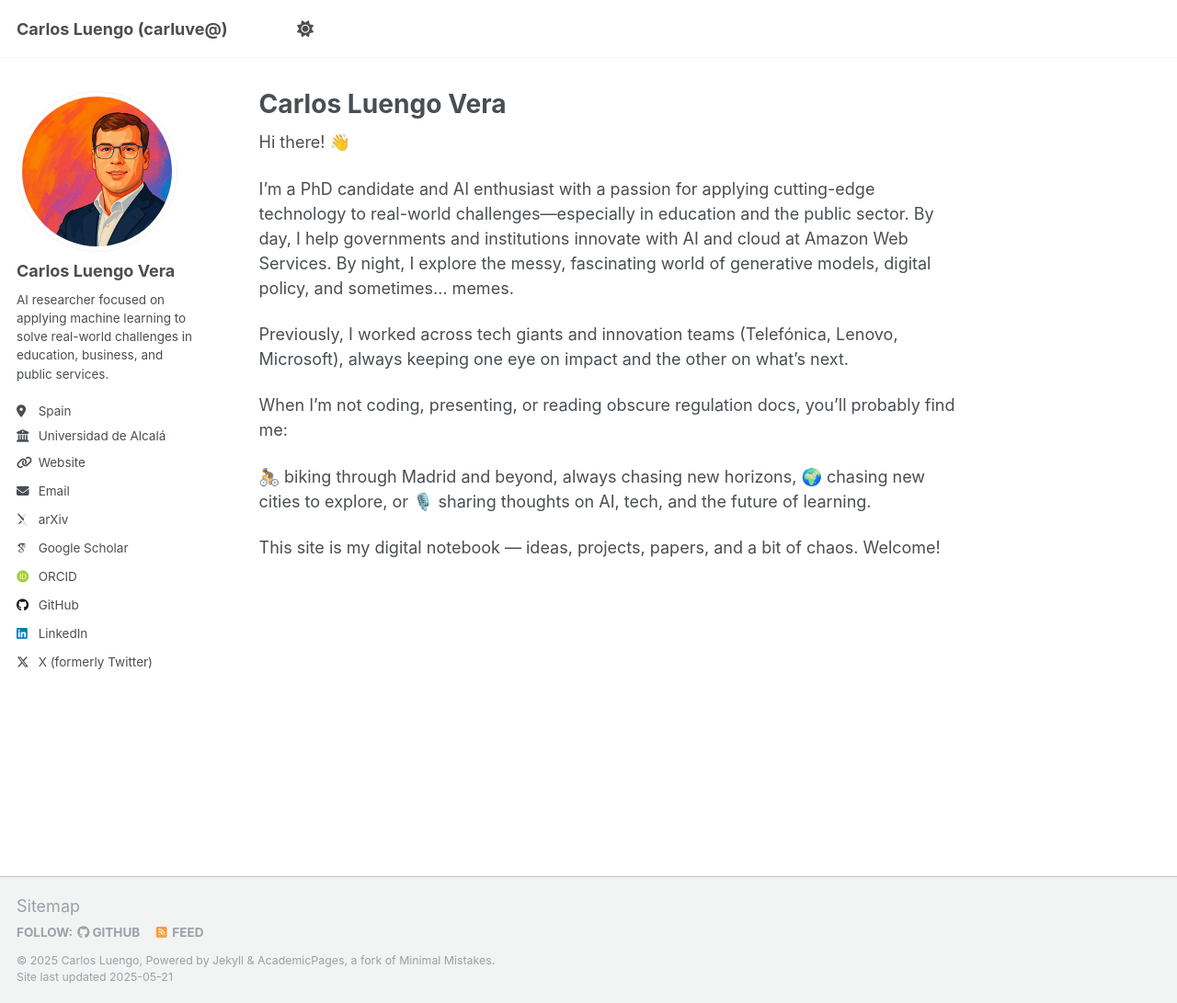
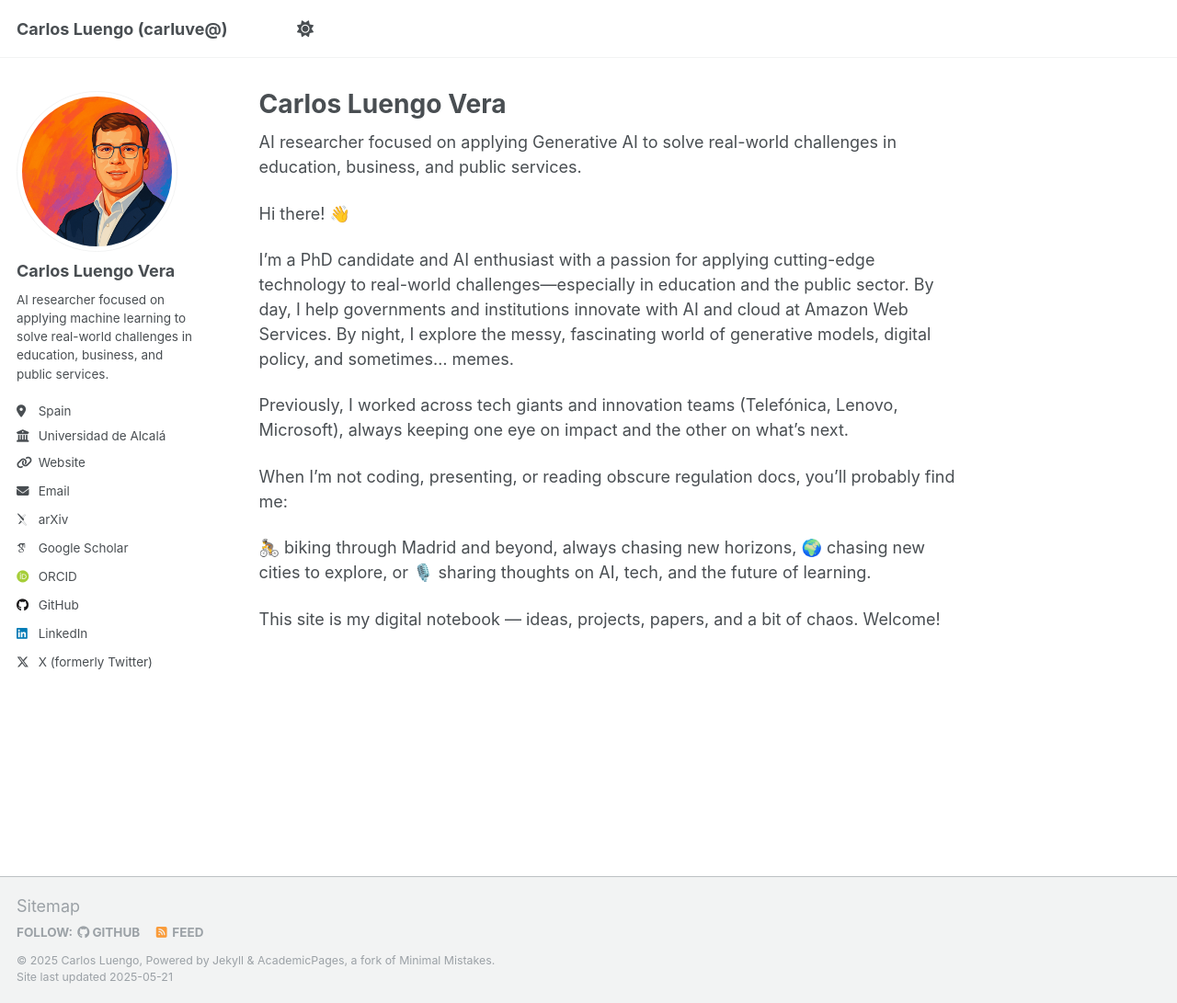
Before and after one commit to Carluve/carluve.github.io, a Jekyll site: the page built from _pages/about.md, in a window 1280 px wide and 1091 px high. Shown: the whole window at 92% size. Built offline with Jekyll 4.4.1, drawn with Linux system fonts in a browser that asks for light colours; some web fonts are replaced.

Commit message:
Add introductory statement about AI research focus in about.md

```diff
--- a/_pages/about.md
+++ b/_pages/about.md
@@ -6,6 +6,8 @@ redirect_from:
   - /about/
   - /about.html
 ---
+
+AI researcher focused on applying Generative AI to solve real-world challenges in education, business, and public services.
 
 Hi there! 👋
 
```
